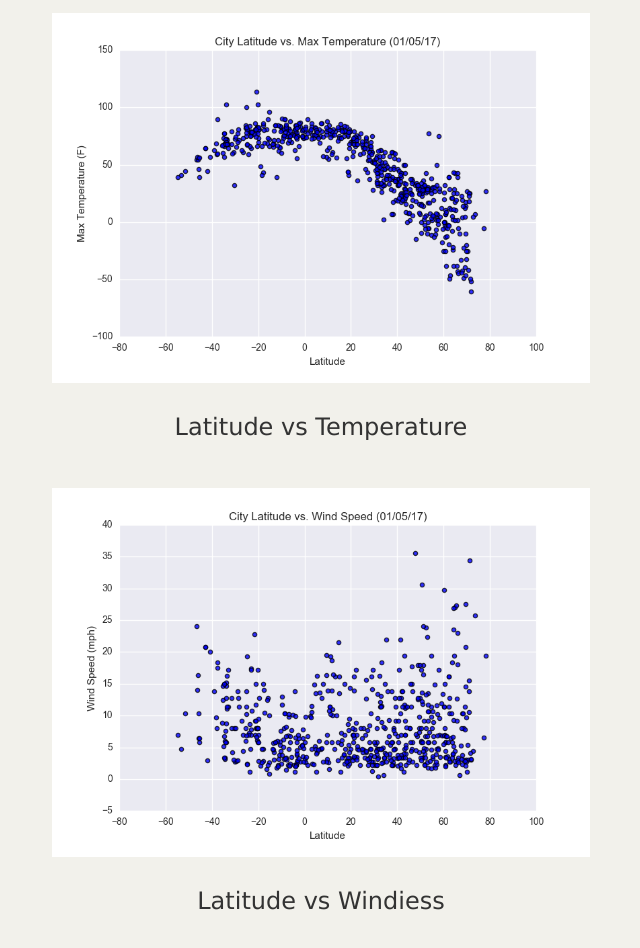
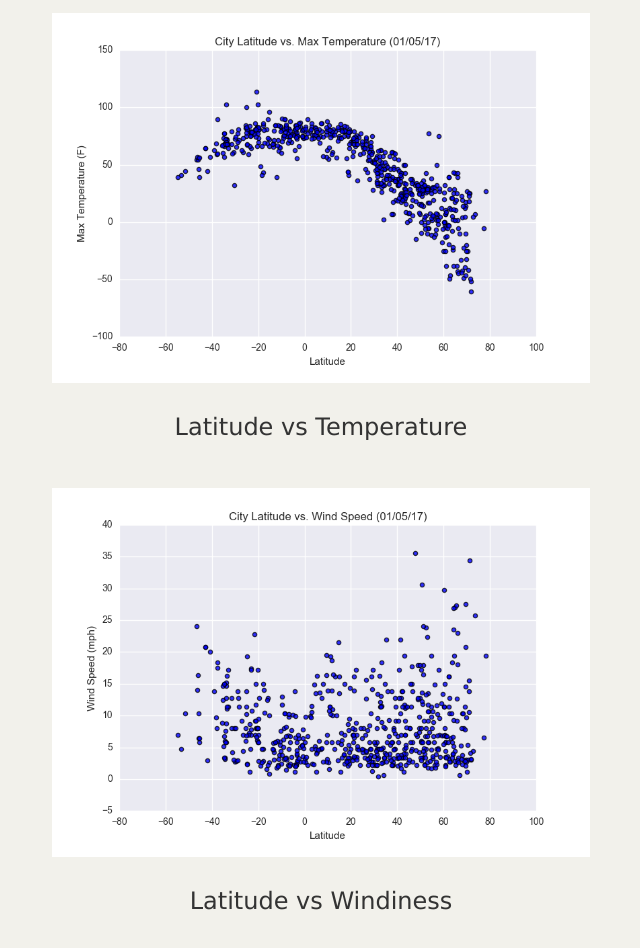
Before and after one commit to KristenScaletta/Web-Design-Challenge, a plain HTML site: page WebVisualizations/comparison.html in a window 1280 px wide. Shown: the part 1096-2044 px from the top of the page, without its empty margins (40-680 px from the left). Drawn offline with nearby package versions, Linux system fonts and the light colour scheme.

Commit message:
Add files via upload

```diff
--- a/WebVisualizations/comparison.html
+++ b/WebVisualizations/comparison.html
@@ -66,7 +66,7 @@
   </figure>
   <figure class="figure">
     <a href="./wind.html"><img src="./visualizations/LatvWind.png" class="img-fluid image_link"></a>
-    <figcaption class="figure-caption h2">Latitude vs Windiess</figcaption>
+    <figcaption class="figure-caption h2">Latitude vs Windiness</figcaption>
   </figure>
 
 
```
